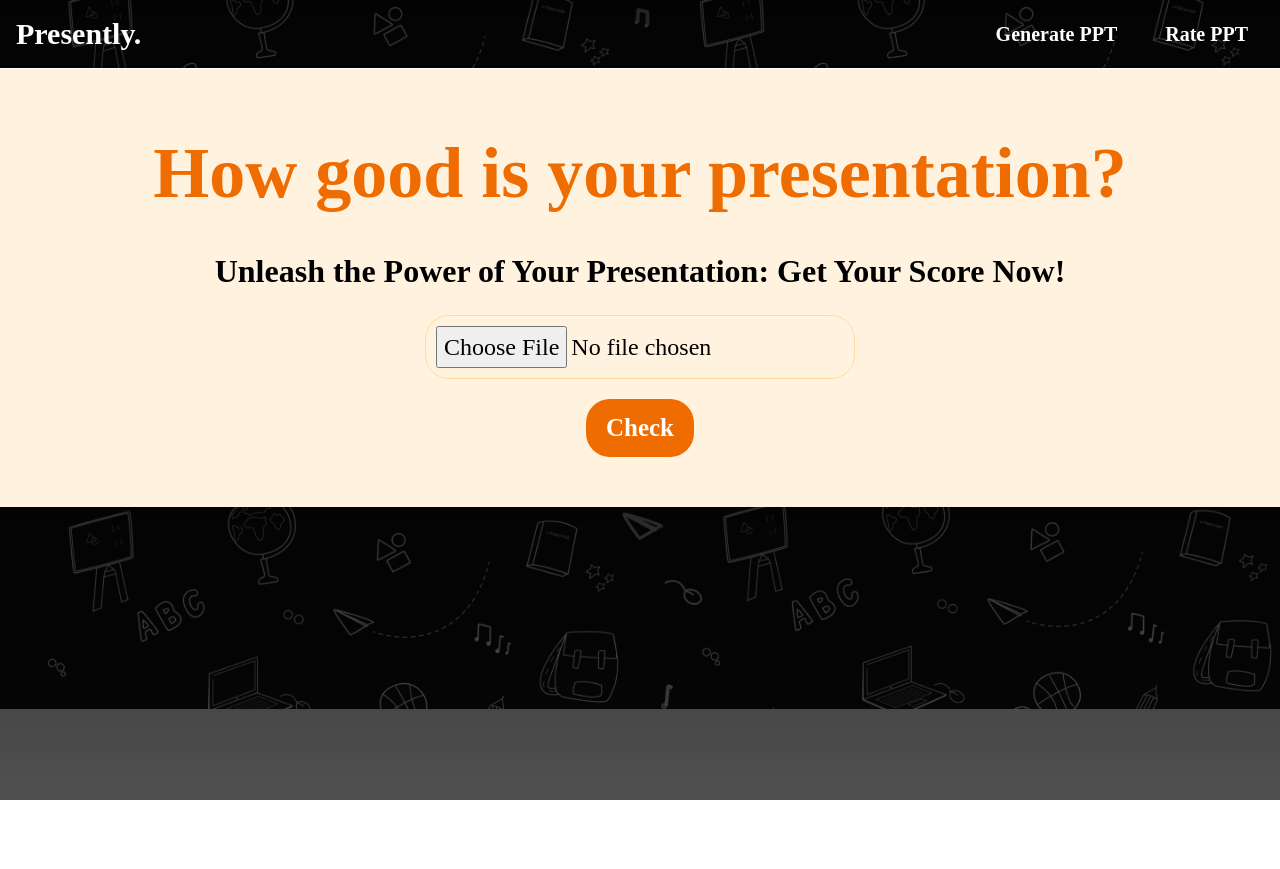
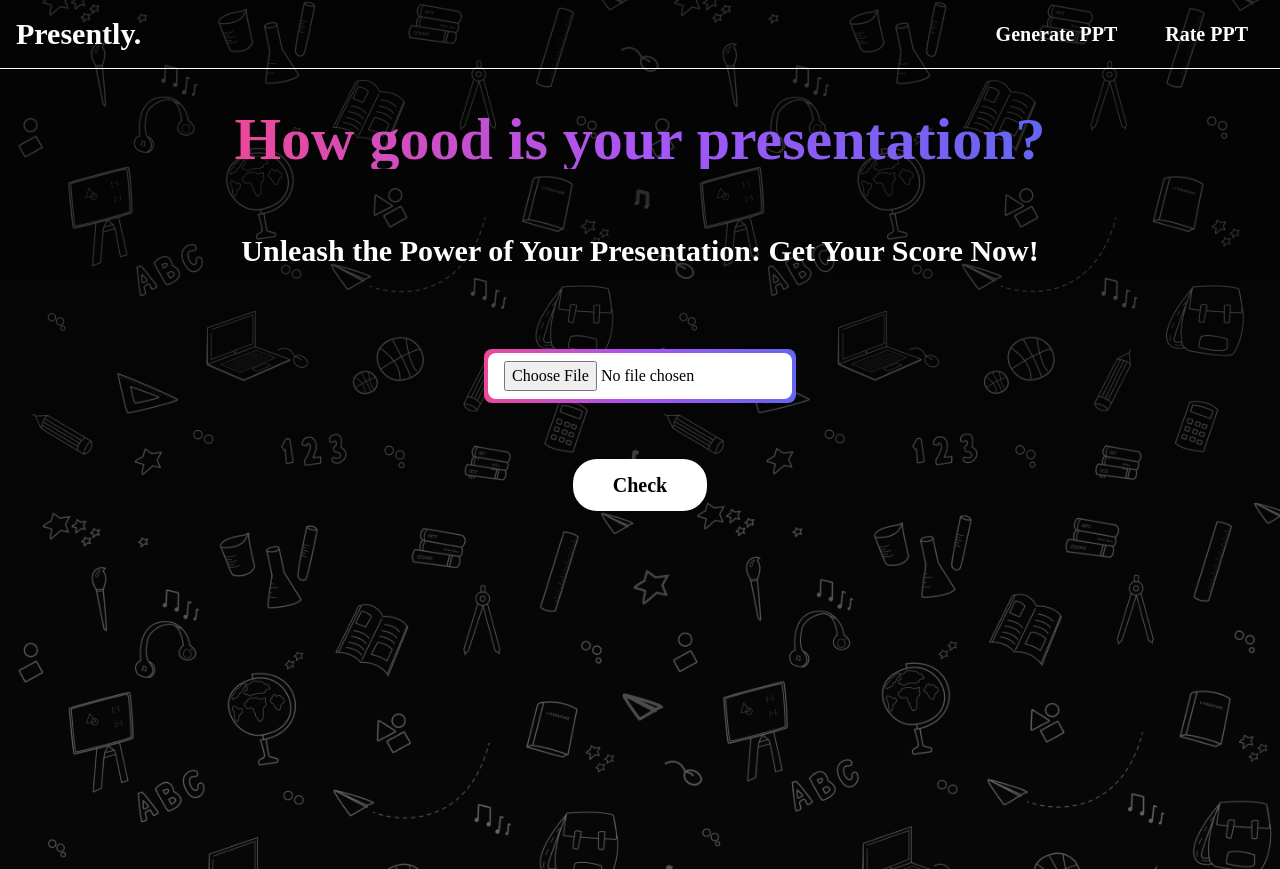
Before and after one commit to mynameiskennith/Presently-v1.0, a React (Create React App) app in the folder frontend/: page /rating in a window 1280 px wide. Before the commit the page ends 800 px from the top, so only its background shows below. Built offline with nearby package versions, Linux system fonts and the light colour scheme.

Commit message:
all the ui is set and the generation is now good

```diff
--- a/frontend/src/RatingPage.jsx
+++ b/frontend/src/RatingPage.jsx
@@ -1,3 +1,225 @@
+import React, { useState } from "react";
+import { Doughnut } from "react-chartjs-2";
+import {
+  Chart as ChartJS,
+  CategoryScale,
+  LinearScale,
+  BarElement,
+  ArcElement,
+  Title,
+  Tooltip,
+  Legend,
+} from "chart.js";
+
+// Register necessary chart components
+ChartJS.register(
+  CategoryScale,
+  LinearScale,
+  BarElement,
+  ArcElement,
+  Title,
+  Tooltip,
+  Legend
+);
+
+// Function to render score cards
+const ScoreCard = ({ label, score, reason }) => {
+  const donutData = {
+    labels: ["Score", "Remaining"],
+    datasets: [
+      {
+        data: [score, 100 - score],
+        backgroundColor: ["#7C3AED","#B8B8B8"],
+        borderWidth: 1,
+      },
+    ],
+  };
+
+  const donutOptions = {
+    plugins: {
+      legend: { display: false },
+      tooltip: { enabled: false },
+    },
+    cutout: "80%",
+    elements: {
+      arc: {
+        borderRadius: 3.5, // Adjust the value for desired roundness
+      },
+    },
+  };
+
+  return (
+    <div className="flex items-center bg-[#f6f6fd] border border-gray-700 rounded-lg p-6 mx-auto w-4/5 md:w-3/5">
+      <div className="relative w-24 h-24 flex items-center justify-center">
+        <Doughnut data={donutData} options={donutOptions} />
+        <span className="absolute bg-gradient-to-r from-pink-500 via-purple-500 to-indigo-500 bg-clip-text text-transparent font-bold text-lg">{score}%</span>
+      </div>
+      <div className="ml-10">
+        <h3 className="text-xl text-left font-bold bg-gradient-to-r from-pink-500 via-purple-500 to-indigo-500 bg-clip-text text-transparent mb-2">{label}</h3>
+        <p className="text-black text-lg font-medium text-left">{reason}</p>
+
+      </div>
+    </div>
+  );
+};
+
+const RatingPage = () => {
+  const [file, setFile] = useState(null);
+  const [scores, setScores] = useState(null);
+  const [loading, setLoading] = useState(false);
+  const [error, setError] = useState(null);
+  const [analysisCompleted, setAnalysisCompleted] = useState(false);
+  const [showAnalysis, setShowAnalysis] = useState(false); // To control the display of analysis
+
+  const handleFileChange = (event) => {
+    setFile(event.target.files[0]);
+  };
+
+  const handleCheckButtonClick = async () => {
+    if (!file) {
+      alert("Please upload a presentation first!");
+      return;
+    }
+
+    setLoading(true);
+    setError(null);
+    setAnalysisCompleted(false);
+
+    const formData = new FormData();
+    formData.append("file", file);
+
+    try {
+      const response = await fetch("http://localhost:8000/rate-presentation/", {
+        method: "POST",
+        body: formData,
+      });
+
+      if (!response.ok) {
+        const errorData = await response.json();
+        throw new Error(errorData.detail || "Failed to rate presentation");
+      }
+
+      const result = await response.json();
+      setScores(result); // Backend returns scores and reasons
+      setShowAnalysis(true); // Show analysis after successful response
+    } catch (err) {
+      console.error(err);
+      setError(err.message || "An error occurred while rating the presentation");
+    } finally {
+      setLoading(false);
+    }
+  };
+
+  const handleCheckAnotherButtonClick = () => {
+    // Reset state and go back to the file upload section
+    setFile(null);
+    setScores(null);
+    setShowAnalysis(false); // Hide the analysis section
+  };
+
+  return (
+    <div className="text-white min-h-screen flex flex-col items-center py-10">
+      {loading && !error && !scores && (
+        <div className="text-center">
+          <p>Analyzing your presentation... Please wait.</p>
+        </div>
+      )}
+
+      {!loading && !showAnalysis && (
+        <>
+          <h1 className="text-4xl md:text-6xl font-bold bg-gradient-to-r from-pink-500 via-purple-500 to-indigo-500 bg-clip-text text-transparent mb-16">
+            How good is your presentation?
+          </h1>
+          <p className="text-xl md:text-3xl font-bold mb-20">
+            Unleash the Power of Your Presentation: Get Your Score Now!
+          </p>
+              <div className="relative p-1 rounded-lg bg-gradient-to-r from-pink-500 via-purple-500 to-indigo-500 mb-6">
+          <div className="rounded-lg bg-white">
+            <input
+              type="file"
+              accept=".pptx"
+              onChange={handleFileChange}
+              className="px-4 py-2 text-black w-full rounded-lg"
+            />
+          </div>
+        </div>
+          <button
+            onClick={handleCheckButtonClick}
+            className="mt-8 px-10 py-3 font-bold text-xl text-black bg-white rounded-3xl transition-colors hover:bg-gradient-to-r from-pink-500 via-purple-500 to-indigo-500"
+            disabled={loading}
+          >
+            {loading ? "Scanning..." : "Check"}
+          </button>
+
+          {error && <p className="text-red-500 mt-5">{error}</p>}
+        </>
+      )}
+
+      {showAnalysis && scores && (
+        <div className="w-full md:w-3/4 text-center">
+          <h2 className="text-5xl font-bold bg-gradient-to-r from-pink-500 via-purple-500 to-indigo-500 bg-clip-text text-transparent mb-5">
+            Presentation Analysis
+          </h2>
+          <div className="text-2xl font-semibold mb-6">
+            <p>Your Score: {scores.overallScore.score}%</p>
+          </div>
+          <div className="text-lg mb-10">
+            <p>{scores.overallScore.reason}</p>
+          </div>
+          <div className="flex flex-col gap-6 items-center">
+            <ScoreCard
+              label="Points per Slide"
+              score={scores.noOfPoints.score}
+              reason={scores.noOfPoints.reason}
+            />
+            <ScoreCard
+              label="Use of Images"
+              score={scores.noOfImages.score}
+              reason={scores.noOfImages.reason}
+            />
+            <ScoreCard
+              label="Readability"
+              score={scores.readability.score}
+              reason={scores.readability.reason}
+            />
+            <ScoreCard
+              label="Consistency"
+              score={scores.consistency.score}
+              reason={scores.consistency.reason}
+            />
+            <ScoreCard
+              label="Content Quality"
+              score={scores.quality.score}
+              reason={scores.quality.reason}
+            />
+            <ScoreCard
+              label="Slide Count Score"
+              score={scores.noOfSlides.score}
+              reason={scores.noOfSlides.reason}
+            />
+          </div>
+          <button
+            onClick={handleCheckAnotherButtonClick}
+            className="mt-10 px-8 py-3 font-bold text-black bg-white rounded-lg transition-colors hover:bg-gradient-to-r from-pink-500 via-purple-500 to-indigo-500"
+          >
+            Check Another Presentation
+          </button>
+        </div>
+      )}
+    </div>
+  );
+};
+
+export default RatingPage;
+
+
+
+
+
+
+
+
+
 // import React, { useState } from 'react';
 // import { Bar } from 'react-chartjs-2';
 // import { Chart as ChartJS, CategoryScale, LinearScale, BarElement, Title, Tooltip, Legend } from 'chart.js';
@@ -658,211 +880,3 @@
 // };
 
 // export default RatingPage;
-
-
-
-import React, { useState } from "react";
-import { Bar, Doughnut } from "react-chartjs-2";
-import {
-  Chart as ChartJS,
-  CategoryScale,
-  LinearScale,
-  BarElement,
-  ArcElement,
-  Title,
-  Tooltip,
-  Legend,
-} from "chart.js";
-import "./Rating.css";
-
-// Register necessary chart components
-ChartJS.register(
-  CategoryScale,
-  LinearScale,
-  BarElement,
-  ArcElement,
-  Title,
-  Tooltip,
-  Legend
-);
-
-// Function to render score cards
-const ScoreCard = ({ label, score, reason }) => {
-  const donutData = {
-    labels: ["Score", "Remaining"],
-    datasets: [
-      {
-        data: [score, 100 - score],
-        backgroundColor: ["#EF6C00", "#E0E0E0"],
-        borderWidth: 1,
-      },
-    ],
-  };
-
-  const donutOptions = {
-    plugins: {
-      legend: { display: false },
-      tooltip: { enabled: false },
-    },
-    cutout: "80%",
-  };
-
-  return (
-    <div className="score-card">
-      <div className="left-half">
-        <Doughnut data={donutData} options={donutOptions} />
-        <span className="score-text">{score}%</span>
-      </div>
-      <div className="right-half">
-        <h3>{label}</h3>
-        <p>{reason}</p>
-      </div>
-    </div>
-  );
-};
-
-const RatingPage = () => {
-  const [file, setFile] = useState(null);
-  const [scores, setScores] = useState(null);
-  const [loading, setLoading] = useState(false);
-  const [error, setError] = useState(null);
-  const [analysisCompleted, setAnalysisCompleted] = useState(false);
-  const [showAnalysis, setShowAnalysis] = useState(false); // To control the display of analysis
-
-  const handleFileChange = (event) => {
-    setFile(event.target.files[0]);
-  };
-
-  const handleCheckButtonClick = async () => {
-    if (!file) {
-      alert("Please upload a presentation first!");
-      return;
-    }
-
-    setLoading(true);
-    setError(null);
-    setAnalysisCompleted(false);
-
-    const formData = new FormData();
-    formData.append("file", file);
-
-    try {
-      const response = await fetch("http://localhost:8000/rate-presentation/", {
-        method: "POST",
-        body: formData,
-      });
-
-      if (!response.ok) {
-        const errorData = await response.json();
-        throw new Error(errorData.detail || "Failed to rate presentation");
-      }
-
-      const result = await response.json();
-      setScores(result); // Backend returns scores and reasons
-      setShowAnalysis(true); // Show analysis after successful response
-    } catch (err) {
-      console.error(err);
-      setError(err.message || "An error occurred while rating the presentation");
-    } finally {
-      setLoading(false);
-    }
-  };
-
-  const handleCheckAnotherButtonClick = () => {
-    // Reset state and go back to the file upload section
-    setFile(null);
-    setScores(null);
-    setShowAnalysis(false); // Hide the analysis section
-  };
-
-  return (
-    <div className="rating-page">
-      {/* Only show scanning message while loading */}
-      {loading && !error && !scores && (
-        <div className="loading-container">
-          <p>Analyzing your presentation... Please wait.</p>
-        </div>
-      )}
-
-      {/* If analysis is not completed and not loading, show file upload and button */}
-      {!loading && !showAnalysis && (
-        <>
-          <h1 className="catchy-heading">How good is your presentation?</h1>
-          <p>Unleash the Power of Your Presentation: Get Your Score Now!</p>
-          <div className="file-upload">
-            <input type="file" accept=".pptx" onChange={handleFileChange} id="fileInput" />
-          </div>
-          <button
-            onClick={handleCheckButtonClick}
-            className="check-button"
-            disabled={loading}
-          >
-            {loading ? "Scanning..." : "Check"}
-          </button>
-
-          {error && <p className="error-message">{error}</p>}
-        </>
-      )}
-
-      {/* If analysis is completed, show the results and button to check another presentation */}
-      {showAnalysis && scores && (
-        <div className="score-result">
-          <h2>Presentation Analysis</h2>
-          <div className="overall-score">
-            <p>
-              <strong>Your Score:</strong> {scores.overallScore.score}%
-            </p>
-          </div>
-
-          <div className="suggestion">
-
-            <p>{scores.overallScore.reason}</p>
-          </div>
-        <br /><br />
-          <div className="cards-container">
-            <ScoreCard
-              label="Points per Slide"
-              score={scores.noOfPoints.score}
-              reason={scores.noOfPoints.reason}
-            />
-            <ScoreCard
-              label="Use of Images"
-              score={scores.noOfImages.score}
-              reason={scores.noOfImages.reason}
-            />
-            <ScoreCard
-              label="Readability"
-              score={scores.readability.score}
-              reason={scores.readability.reason}
-            />
-            <ScoreCard
-              label="Consistency"
-              score={scores.consistency.score}
-              reason={scores.consistency.reason}
-            />
-            <ScoreCard
-              label="Content Quality"
-              score={scores.quality.score}
-              reason={scores.quality.reason}
-            />
-            <ScoreCard
-              label="Slide Count Score"
-              score={scores.noOfSlides.score}
-              reason={scores.noOfSlides.reason}
-            />
-          </div>
-          <br /><br />
-          {/* Button to check another presentation */}
-          <button
-            onClick={handleCheckAnotherButtonClick}
-            className="check-another-button"
-          >
-            Check Another Presentation
-          </button>
-        </div>
-      )}
-    </div>
-  );
-};
-
-export default RatingPage;
--- a/frontend/src/index.css
+++ b/frontend/src/index.css
@@ -22,6 +22,8 @@ body {
 }
 #generatedbox{
   background-color: #f6f6fd;
+  max-width: 448px; /* Set a maximum width */
+  width: 100%;
 }
 
 
```
Also changed, not shown: frontend/src/GenerationPage.jsx (+10 -4 lines), frontend/src/Rating.css (+2 -24 lines).
